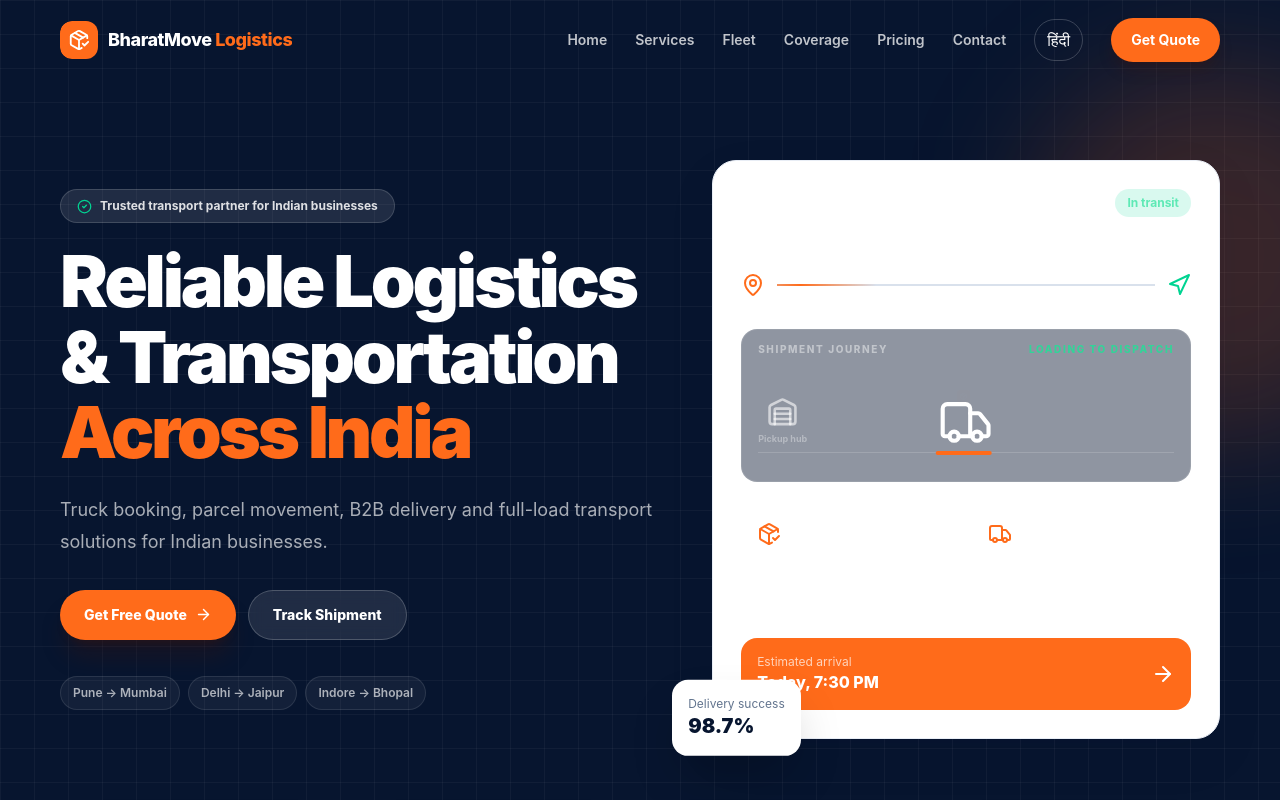
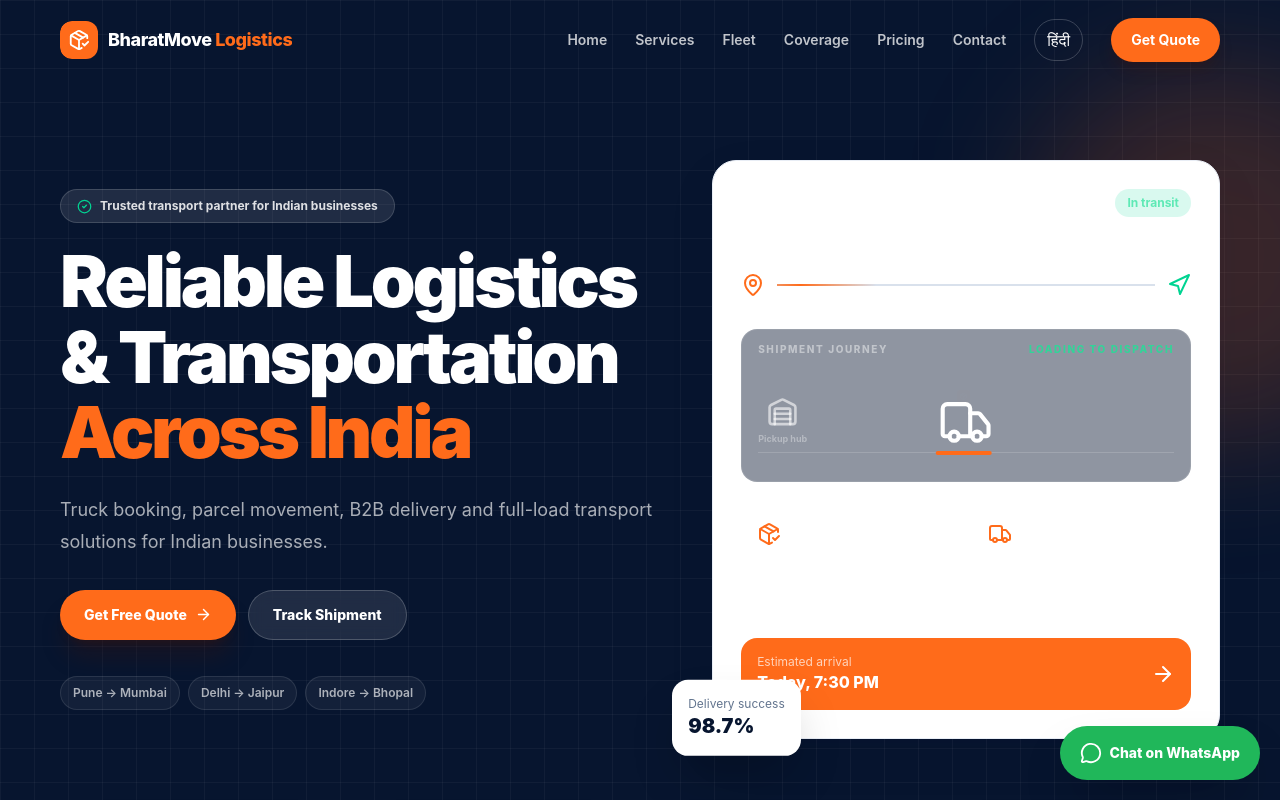
Before and after one commit to govindrtn/bharat-logistics-transport, a React (Vite) app: page / in a window 1280 px wide. Shown: the top 800 px of the page. Built offline with nearby package versions, Linux system fonts and the light colour scheme.

Commit message:
Fix floating WhatsApp button positioning

```diff
--- a/src/components/FloatingWhatsApp.jsx
+++ b/src/components/FloatingWhatsApp.jsx
@@ -9,7 +9,7 @@ export default function FloatingWhatsApp() {
       href="https://wa.me/919876543210?text=Hi%20BharatMove%20Logistics,%20I%20need%20transport%20service"
       target="_blank"
       rel="noreferrer"
-      className="press-effect fixed bottom-5 right-5 z-40 flex items-center gap-2 rounded-full bg-[#20b75a] p-4 font-extrabold text-white shadow-2xl sm:px-5"
+      className="press-effect floating-action bottom-5 right-5 z-40 flex items-center gap-2 rounded-full bg-[#20b75a] p-4 font-extrabold text-white shadow-2xl sm:px-5"
     >
       <MessageCircle size={22} />
       <span className="hidden text-sm sm:inline">{t("Chat on WhatsApp")}</span>
--- a/src/index.css
+++ b/src/index.css
@@ -72,6 +72,9 @@ a[href] {
 .nav-click:focus-visible {
   outline: 3px solid rgba(255, 107, 26, 0.4);
   outline-offset: 3px;
+}
+.floating-action {
+  position: fixed;
 }
 .nav-click {
   position: relative;
```
